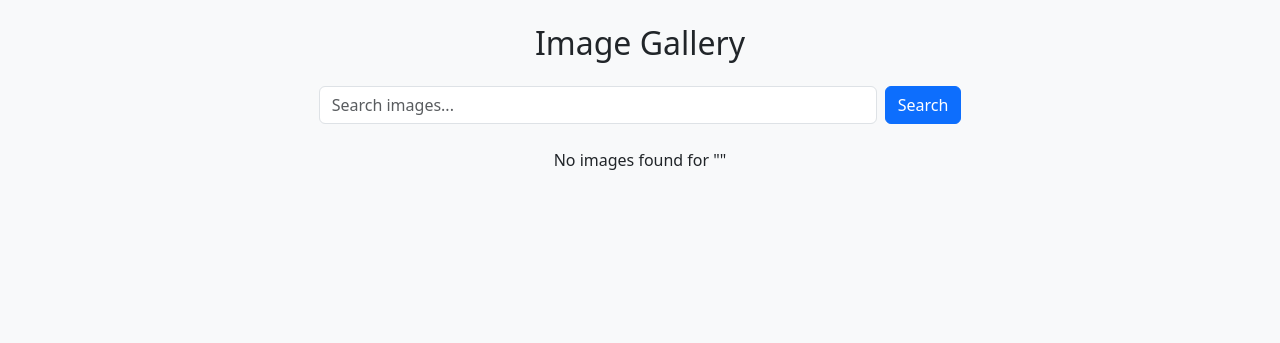
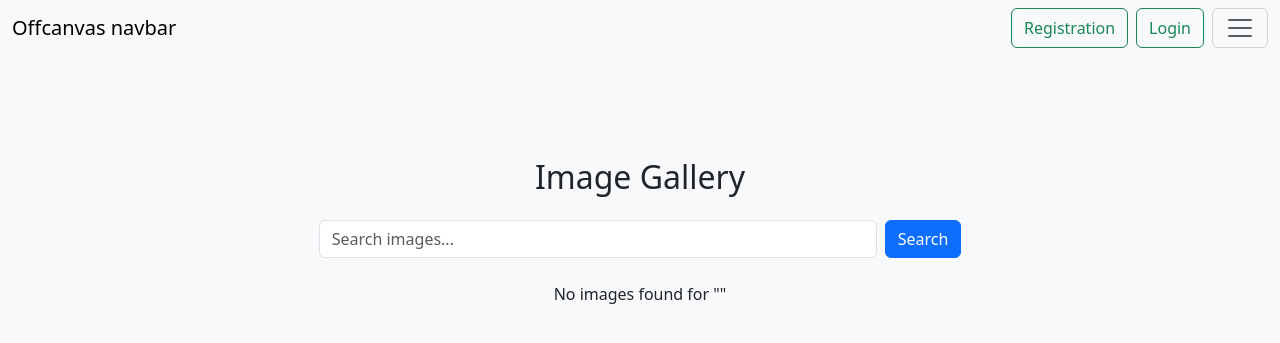
Before and after one commit to PapriBiswas2023/gallery, a PHP site: page / in a window 1280 px wide. Shown: the top 343 px of the page. Run offline with PHP 8.4, Linux system fonts and the light colour scheme; data that the repository does not hold is empty.

Commit message:
navbar adding in home page

```diff
--- a/admin/index.php
+++ b/admin/index.php
@@ -62,5 +62,6 @@ $num=mysqli_num_rows($result);
       return confirm("Are you sure to delete this image?");
     }
   </script>
+
 </body>
 </html>
--- a/css/style.css
+++ b/css/style.css
@@ -1,6 +1,10 @@
+body{
+    padding-top: 70px;
+}
+
 .card-img-top {
     height: 200px;
     width: 200px;
     object-fit: cover;
-    margin: 0 auto; /* center image in card */
+    margin: 0 auto;
 }
--- a/home/index.php
+++ b/home/index.php
@@ -29,8 +29,48 @@ $result = mysqli_query($conn, $sql);
     <title>Gallery</title>
 </head>
 <body class="bg-light">
-    <div class="container mt-4">
-    <h2 class="text-center mb-4">Image Gallery</h2>
+
+<nav class="navbar bg-body-tertiary fixed-top">
+    <div class="container-fluid">
+
+      <a class="navbar-brand" href="#">Offcanvas navbar</a>
+
+
+      <div class="d-flex">
+        <button class="btn btn-outline-success me-2" type="button">Registration</button>
+        <button class="btn btn-outline-success" type="button">Login</button>
+
+
+        <button class="navbar-toggler ms-2" type="button" data-bs-toggle="offcanvas" data-bs-target="#offcanvasNavbar" aria-controls="offcanvasNavbar">
+          <span class="navbar-toggler-icon"></span>
+        </button>
+      </div>
+
+
+      <div class="offcanvas offcanvas-end" tabindex="-1" id="offcanvasNavbar" aria-labelledby="offcanvasNavbarLabel">
+        <div class="offcanvas-header">
+          <h5 class="offcanvas-title" id="offcanvasNavbarLabel">Offcanvas</h5>
+          <button type="button" class="btn-close" data-bs-dismiss="offcanvas" aria-label="Close"></button>
+        </div>
+        <div class="offcanvas-body">
+          <ul class="navbar-nav justify-content-end flex-grow-1 pe-3">
+            <li class="nav-item">
+              <a class="nav-link active" aria-current="page" href="#">Likes</a>
+            </li>
+            <li class="nav-item">
+              <a class="nav-link" href="#">Wishlist</a>
+            </li>
+            <li class="nav-item">
+              <a class="nav-link" href="#">Download</a>
+            </li>
+            <li class="nav-item">Logout</li>
+          </ul>
+        </div>
+      </div>
+    </div>
+  </nav>
+    <div class="container mt-5 pt-4">
+    <h2 class="text-center mb-4 mt-3">Image Gallery</h2>
 
 
     <form class="d-flex justify-content-center mb-4" method="GET" action="">
@@ -85,6 +125,6 @@ $result = mysqli_query($conn, $sql);
             </nav>
         <?php endif; ?>
     </div>
-
+    <script src="https://cdn.jsdelivr.net/npm/bootstrap@5.3.2/dist/js/bootstrap.bundle.min.js"></script>
 </body>
 </html>
```
